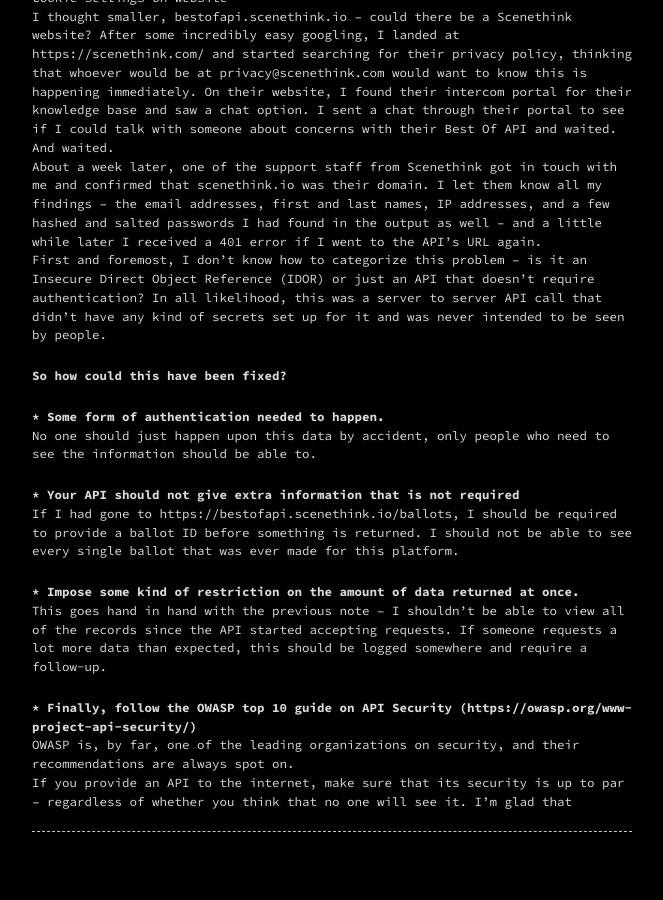
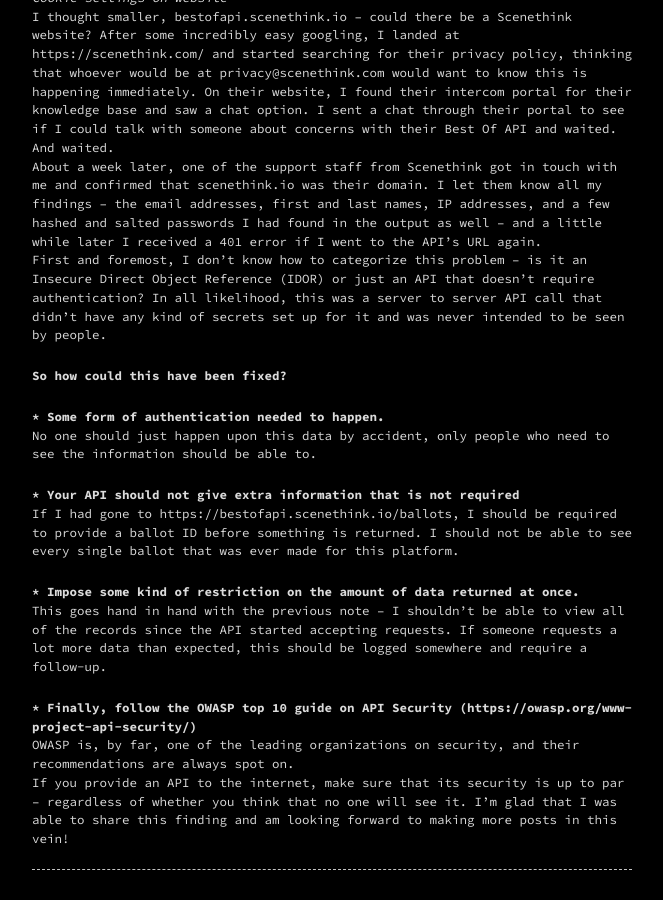
Before and after one commit to mattkduran/mattkduran.github.io, a Jekyll site: the page built from _posts/2020-07-13-API-leak.md, in a window 1280 px wide and 900 px high, scrolled down 2194 px. Shown: the whole window, without its empty margins (308-971 px from the left). Built offline with Jekyll 4.4.1, drawn with Linux system fonts in a browser that asks for light colours; our own code applies the rules of GitHub Pages for plain Markdown files; before the commit the page ends 3056 px from its top, so only the background shows below that.

```diff
--- a/_posts/2020-07-13-API-leak.md
+++ b/_posts/2020-07-13-API-leak.md
@@ -77,4 +77,4 @@
 OWASP is, by far, one of the leading organizations on security, and their recommendations are always spot on.
 
 
-If you provide an API to the internet, make sure that its security is up to par -- regardless of whether you think that no one will see it. I'm glad that
+If you provide an API to the internet, make sure that its security is up to par -- regardless of whether you think that no one will see it. I'm glad that I was able to share this finding and am looking forward to making more posts in this vein!
```
